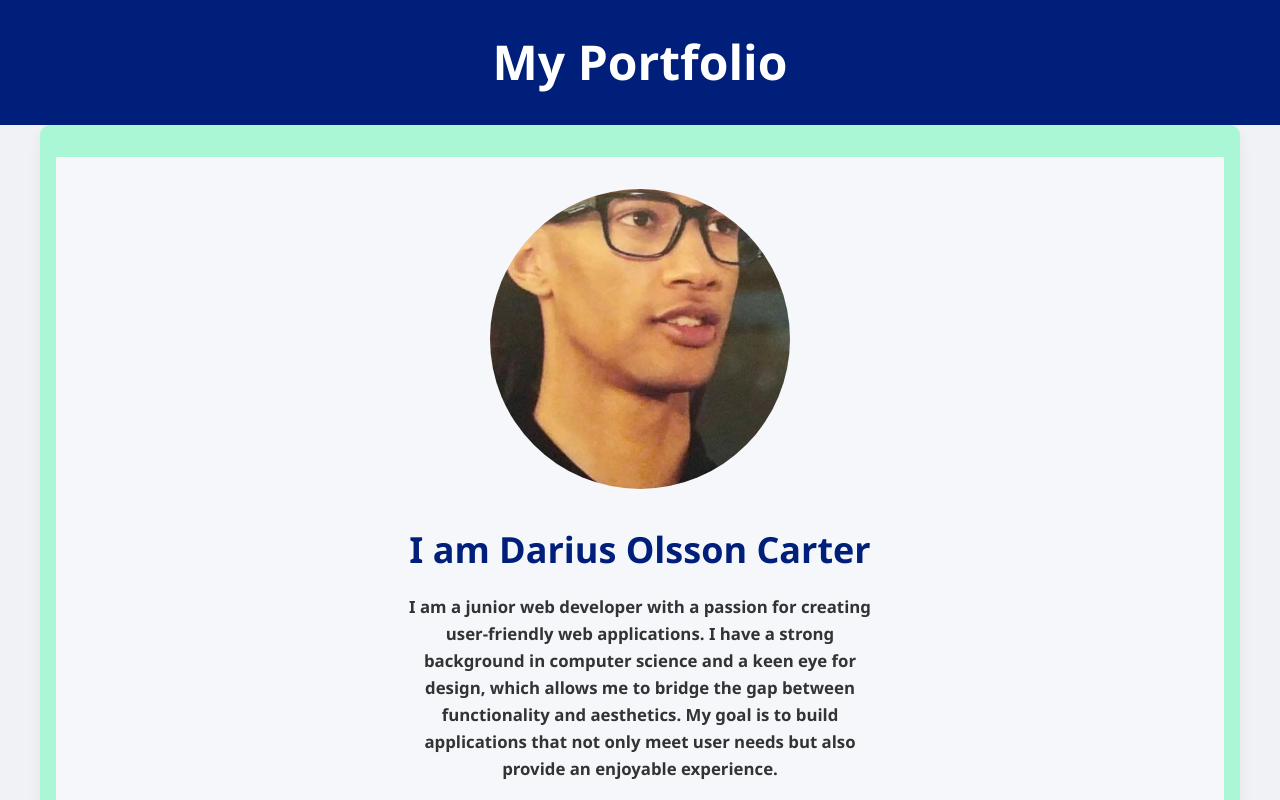
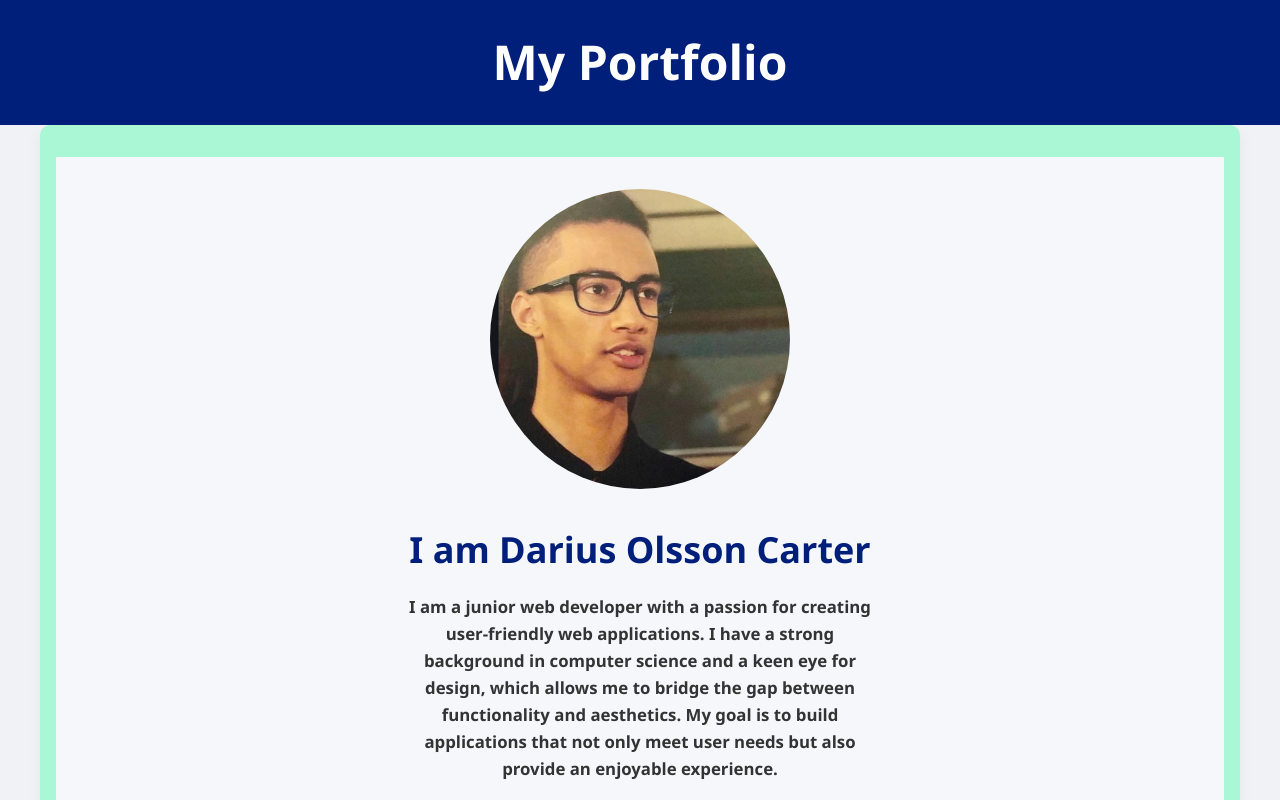
Before and after one commit to phenomenalCode/react_portfolio, a React (Vite) app: page / in a window 1280 px wide. Shown: the top 800 px of the page. Built offline with nearby package versions, Linux system fonts and the light colour scheme.

Commit message:
changed photo

```diff
--- a/src/hero_section.jsx
+++ b/src/hero_section.jsx
@@ -1,4 +1,4 @@
-import img from './images/IMG_3911.jpeg';
+import img from './images/IMG_3912.jpeg';
 import img2 from './images/shutterstock_394793860-1536x1177.jpg';
 
 const HeroSection = () => {
@@ -26,7 +26,7 @@ const HeroSection = () => {
                     alt="Profile"
                     style={{
                         width: '100%',
-                        height: '100%',
+                        height: '150%',
                         objectFit: 'cover',
                     }}
                 />
```
Also changed, not shown: src/images/IMG_3912.jpeg (added).
